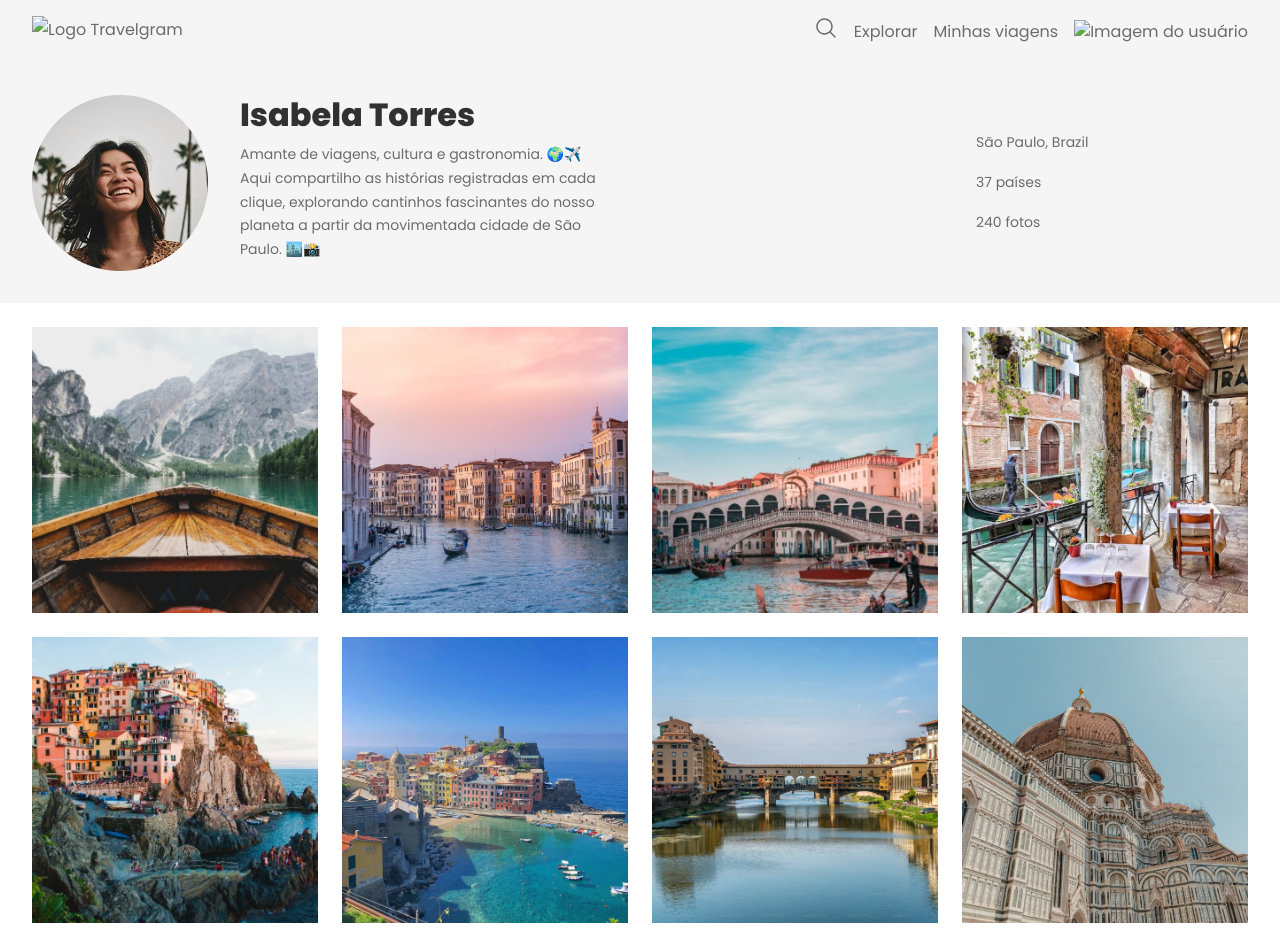
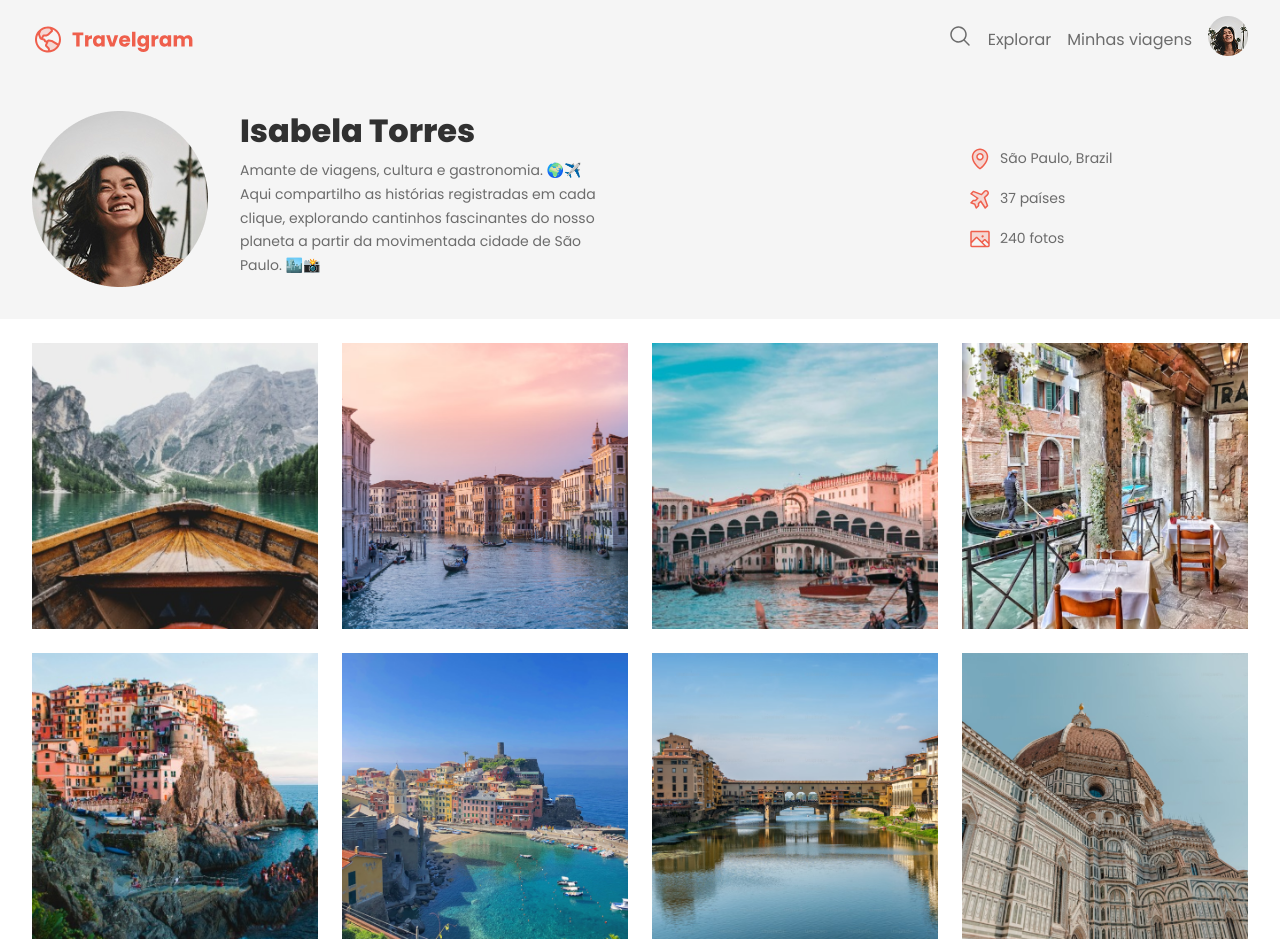
Before and after one commit to henrillysm/Landing_Page_Perfil_de_viagens, a plain HTML site: page index.html in a window 1280 px wide. Shown: the top 942 px of the page. Drawn offline with Linux system fonts and the light colour scheme; the site is published under a folder, as on GitHub Pages, so addresses that start at the root find nothing; a web font is replaced by a local one.

Commit message:
Correção do caminho absoluto para relativo ./

```diff
--- a/index.html
+++ b/index.html
@@ -16,14 +16,14 @@
 <body>
   <header>
     <div class="container py-base flex">
-      <img src="/assets/Logo.svg" alt="Logo Travelgram">
+      <img src="./assets/Logo.svg" alt="Logo Travelgram">
       <nav class="flex gap-1 items-center">
         <a href=""><svg width="24" height="24" viewBox="0 0 24 24" fill="none" xmlns="http://www.w3.org/2000/svg">
           <path d="M21.5306 20.4693L16.8365 15.7762C18.1971 14.1428 18.8755 12.0478 18.7307 9.92691C18.5859 7.80604 17.629 5.82265 16.0591 4.38932C14.4892 2.95599 12.4271 2.18308 10.3019 2.23138C8.17663 2.27968 6.15181 3.14547 4.64864 4.64864C3.14547 6.15181 2.27968 8.17663 2.23138 10.3019C2.18308 12.4271 2.95599 14.4892 4.38932 16.0591C5.82265 17.629 7.80604 18.5859 9.92691 18.7307C12.0478 18.8755 14.1428 18.1971 15.7762 16.8365L20.4693 21.5306C20.539 21.6003 20.6218 21.6556 20.7128 21.6933C20.8038 21.731 20.9014 21.7504 21 21.7504C21.0985 21.7504 21.1961 21.731 21.2871 21.6933C21.3782 21.6556 21.4609 21.6003 21.5306 21.5306C21.6003 21.4609 21.6556 21.3782 21.6933 21.2871C21.731 21.1961 21.7504 21.0985 21.7504 21C21.7504 20.9014 21.731 20.8038 21.6933 20.7128C21.6556 20.6218 21.6003 20.539 21.5306 20.4693ZM3.74997 10.5C3.74997 9.16495 4.14585 7.8599 4.88755 6.74987C5.62925 5.63984 6.68346 4.77467 7.91686 4.26378C9.15026 3.75289 10.5075 3.61922 11.8168 3.87967C13.1262 4.14012 14.3289 4.78299 15.2729 5.727C16.2169 6.671 16.8598 7.87374 17.1203 9.18311C17.3807 10.4925 17.2471 11.8497 16.7362 13.0831C16.2253 14.3165 15.3601 15.3707 14.2501 16.1124C13.14 16.8541 11.835 17.25 10.5 17.25C8.71037 17.248 6.99463 16.5362 5.72919 15.2708C4.46375 14.0053 3.75196 12.2896 3.74997 10.5Z" fill="currentColor"/>
           </svg></a>
         <a href="" class="menu-only">Explorar</a>
         <a href="" class="menu-only">Minhas viagens</a>
-        <a href=""><img src="/assets/Profile small.png" alt="Imagem do usuário"></a>
+        <a href=""><img src="./assets/Profile small.png" alt="Imagem do usuário"></a>
       </nav>
     </div>
   </header>
@@ -43,15 +43,15 @@
       <div class="info">
         <ul role="list" class="gap-1">
             <li>
-              <img src="/assets/icons/MapPin.svg" alt="">
+              <img src="./assets/icons/MapPin.svg" alt="">
               <a href="">São Paulo, Brazil</a>
             </li>
             <li>
-              <img src="/assets/icons/AirplaneTilt.svg" alt="">
+              <img src="./assets/icons/AirplaneTilt.svg" alt="">
               <a href="">37 países</a>
             </li>
             <li>
-              <img src="/assets/icons/Image.svg" alt="">
+              <img src="./assets/icons/Image.svg" alt="">
               <a href="">240 fotos</a>
             </li>
         </ul>
```
